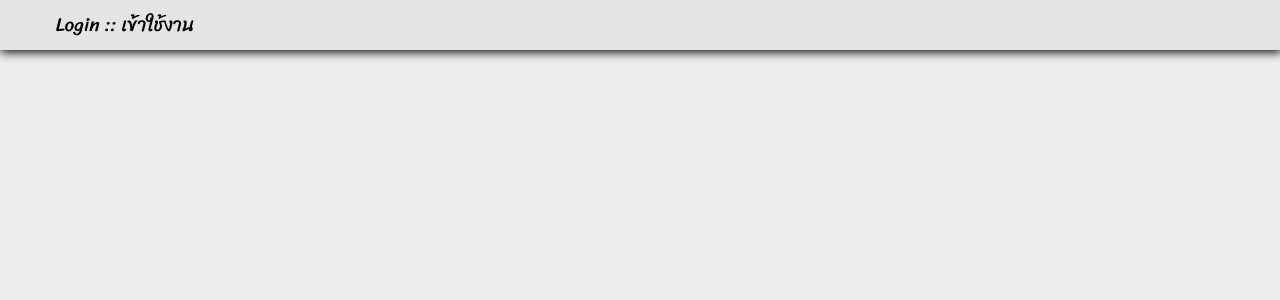
After one commit to TortongDev/hrapp, a PHP site: page /views/login/index.php in a window 1280 px wide. The commit adds this page. Shown: the top 300 px of the page. Run offline with PHP 8.4, Linux system fonts and the light colour scheme; some libraries are stand-ins or nearby versions.

Commit message:
update login

```diff
--- a/index.php
+++ b/index.php
@@ -4,6 +4,9 @@ $router = new AltoRouter();
 //$router->setBasePath('/tortongdevbus/');
 $router->map( 'GET', '/', function() {
 	require __DIR__."/views/home/index.php";
+});
+$router->map( 'GET', '/login', function() {
+	require __DIR__."/views/login/index.php";
 });
 $match = $router->match();
 if( is_array($match) && is_callable( $match['target'] ) ) {
--- /dev/null
+++ b/views/login/index.php
@@ -0,0 +1,60 @@
+<!DOCTYPE html>
+<html lang="en">
+<head>
+    <meta charset="UTF-8">
+    <meta name="viewport" content="width=device-width, initial-scale=1.0">
+    <title>Login :: เข้าใช้งาน</title>
+    <link href="https://cdn.jsdelivr.net/npm/bootstrap@5.3.3/dist/css/bootstrap.min.css" rel="stylesheet">
+    <link rel="stylesheet" href="https://cdnjs.cloudflare.com/ajax/libs/font-awesome/4.7.0/css/font-awesome.min.css">
+    <link href="https://fonts.googleapis.com/icon?family=Material+Icons" rel="stylesheet">
+    <script src="https://kit.fontawesome.com/9a194cfb78.js" crossorigin="anonymous"></script>
+    <script src="https://cdn.jsdelivr.net/npm/bootstrap@5.3.3/dist/js/bootstrap.bundle.min.js"></script>
+    <style>
+        @import url('https://fonts.googleapis.com/css2?family=Kanit:ital,wght@0,100;0,200;0,300;0,400;0,500;0,600;0,700;0,800;0,900;1,100;1,200;1,300;1,400;1,500;1,600;1,700;1,800;1,900&family=Sriracha&display=swap');
+    </style>
+    <style>
+         :root {
+            --bg-white-app: rgb(228, 228, 228);
+            --black: black;
+            --silver: silver;
+            --gray: gray;
+            --gray2: #4a4a4a;
+        }
+        html, body {
+            font-family: "Sriracha", cursive;
+            margin: 0;
+            box-sizing: border-box;
+            background-color: rgb(238, 238, 238);
+        }
+        header.login {
+            top: 0;
+            position: fixed;
+            min-width: 100vw;
+            height: 50px;
+            background-color: var(--bg-white-app);
+            color: var(--black);
+            display: flex;
+            align-items: center;
+            font-weight: 500;
+            font-size: 1.2rem;
+            justify-content: space-between;
+            z-index: 99;
+            box-shadow: 1px 1px 10px 1px;
+            .header-login-title {
+                width: 250px;
+                display: flex;
+                align-items: center;
+                justify-content: center;
+            }
+        }
+    </style>
+</head>
+<body>
+    <header class="login">
+        <div class="header-login-title">Login :: เข้าใช้งาน</div>
+    </header>
+    <div class="container">
+
+    </div>
+</body>
+</html>
```
